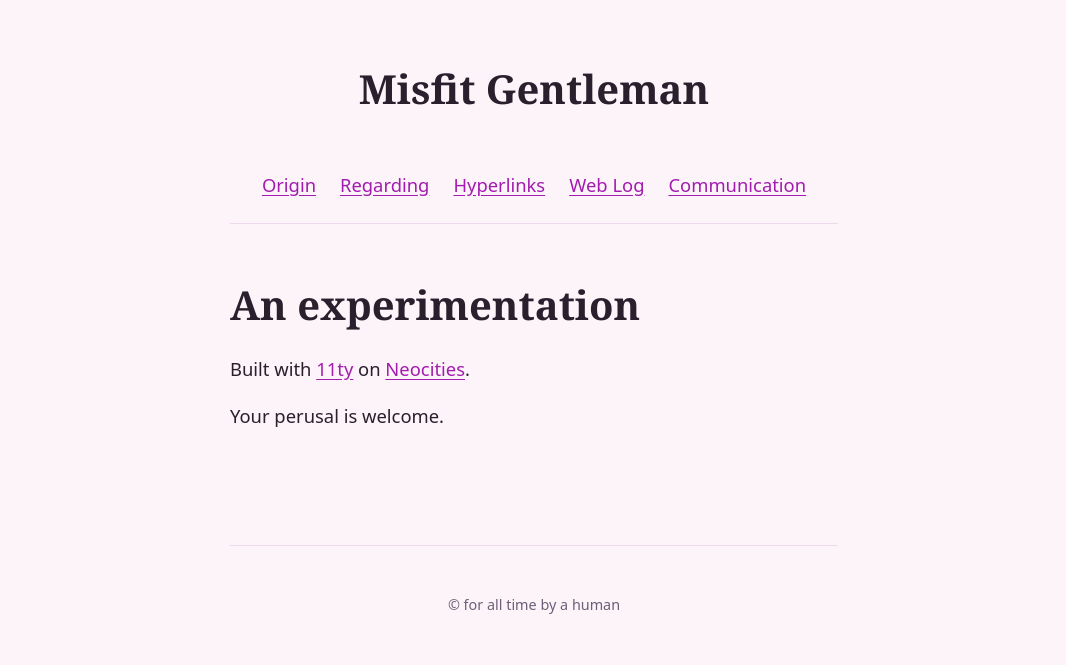
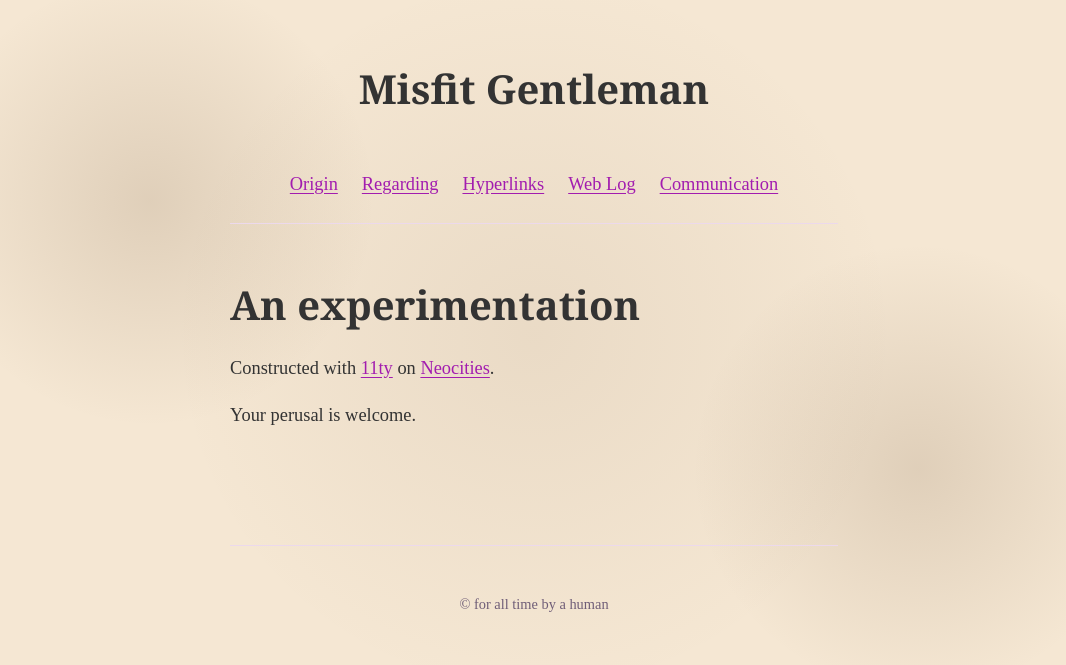
Before and after one commit to newsonaut/my-11ty-blog, an Eleventy site: page src/index.html in a window 1280 px wide. Shown: the whole page, without its empty margins (106-1172 px from the left). Built offline with nearby package versions, Linux system fonts and the light colour scheme; Eleventy itself is replaced by a stand-in of ours; files that its build step writes are made by us from their sources.

Commit message:
your message

```diff
--- a/src/css/styles.css
+++ b/src/css/styles.css
@@ -9,10 +9,8 @@
   /* Purple/pink palette. light-dark() picks the light value first, dark second */
   --bg: light-dark(#fdf4fa, #1a141f);
   --text: light-dark(#2a1f2d, #ece0ef);
-  /* --text: light-dark(#666a77, #93a3ac); */
   --muted: light-dark(#6f5d77, #a892b0);
   --accent: light-dark(#a21caf, #ff7ab6);
-  /* --accent: light-dark(#acc47e, #acc47e); */
   --border: light-dark(#ecd9ec, #3a2f40);
 }
 
@@ -31,8 +29,27 @@ body {
   max-width: 40rem;
   margin-inline: auto;
   padding: 0 1rem;
-  /* background: url("/img/ufo.png") no-repeat top center fixed;
-  background-size: cover; */
+  background-color: #f5e7d3; /* Parchment-like base color */
+  background-image:
+    radial-gradient(
+      circle at 20% 30%,
+      rgba(100, 70, 40, 0.15) 0%,
+      transparent 20%
+    ),
+    radial-gradient(
+      circle at 80% 70%,
+      rgba(100, 70, 40, 0.15) 0%,
+      transparent 20%
+    ),
+    radial-gradient(
+      circle at 50% 50%,
+      rgba(100, 70, 40, 0.08) 0%,
+      transparent 50%
+    );
+  background-size: 100% 100%;
+  background-repeat: no-repeat;
+  color: #333; /* Dark text for contrast */
+  font-family: serif; /* Optional: for a classic look */
 }
 
 /* Site header */
--- a/src/index.html
+++ b/src/index.html
@@ -4,7 +4,7 @@ layout: base.njk
 ---
 
 <p>
-  Built with
+  Constructed with
   <a href="https://11ty.dev">11ty</a> on
   <a href="https://neocities.org/">Neocities</a>.
 </p>
```
